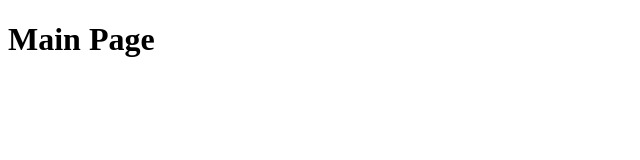
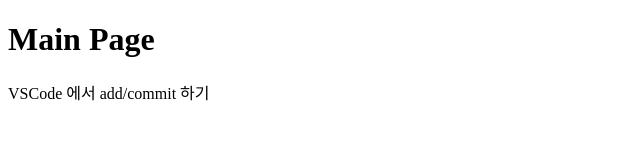
Before and after one commit to victoriayang213/GitBasicApp, a plain HTML site: page index.html in a window 1280 px wide. Shown: the whole page, without its empty margins (0-640 px from the left). Drawn offline with Linux system fonts and the light colour scheme.

Commit message:
index.html 수정

```diff
--- a/index.html
+++ b/index.html
@@ -8,6 +8,6 @@
 </head>
 <body>
     <h1> Main Page</h1>
-    </h1>
+    <div>VSCode 에서 add/commit 하기</div>
 </body>
 </html>
```
